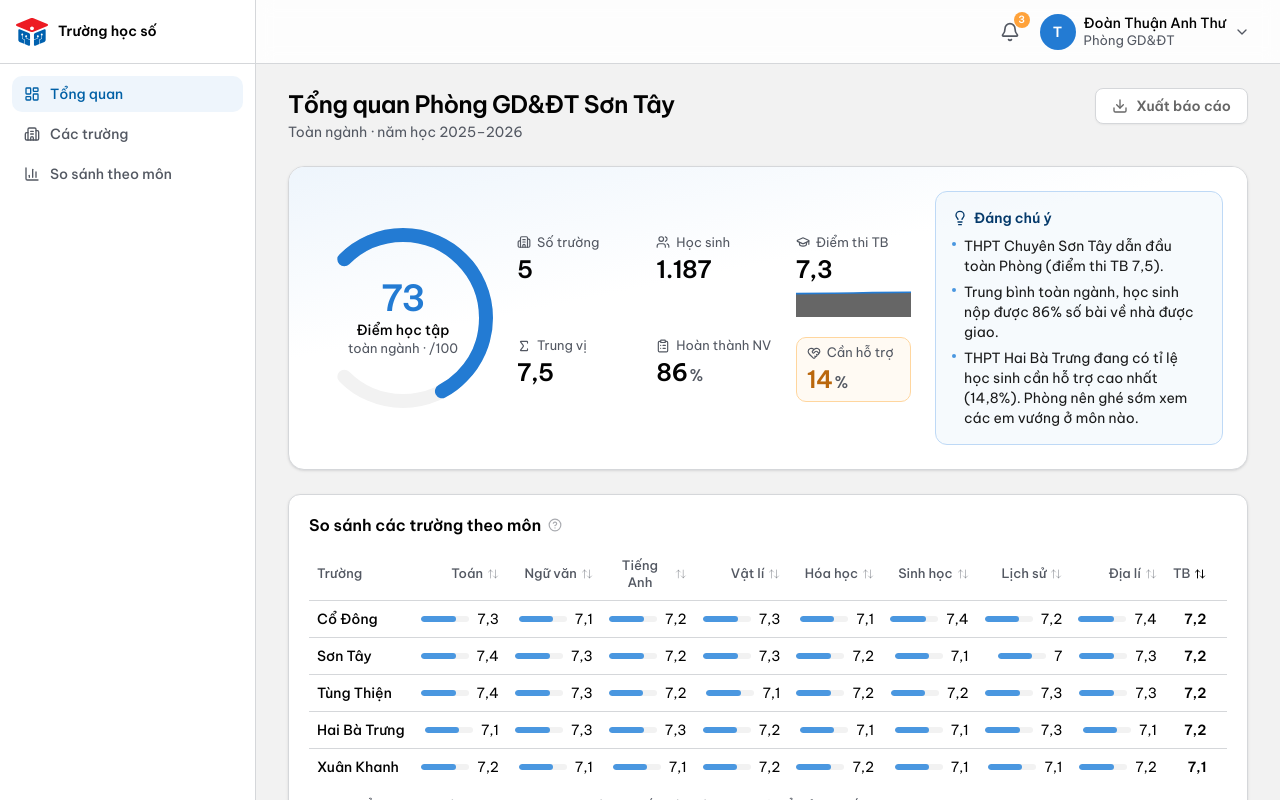
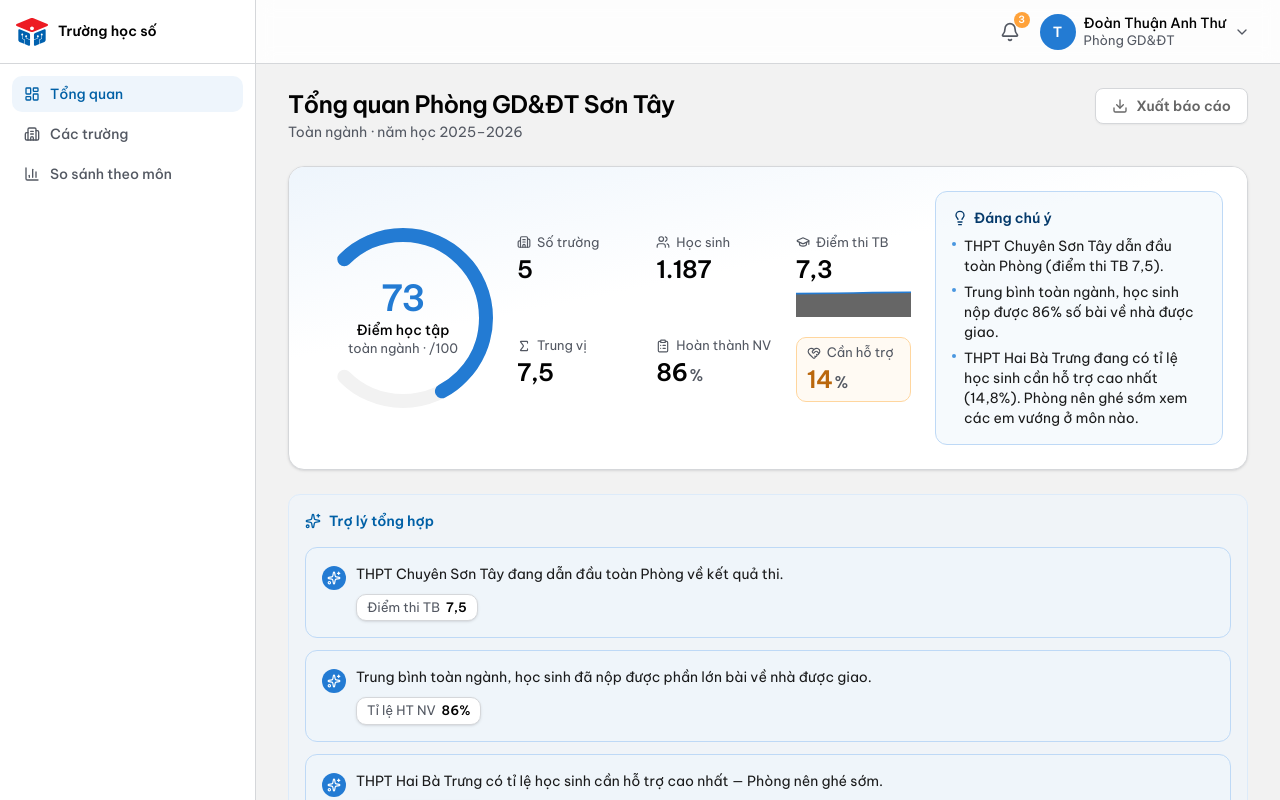
Before and after one commit to bobtechainer/prj-ths-bao-cao-tong, a React (Vite) app: page / in a window 1280 px wide. Both pictures are taken after a click on the button 445 px from the left and 409 px from the top of the page. Built offline with nearby package versions, Linux system fonts and the light colour scheme.

Commit message:
feat(phong): Trợ lý tổng hợp summary with grounded KPI figures

```diff
--- a/src/routes/phong.tsx
+++ b/src/routes/phong.tsx
@@ -8,7 +8,9 @@ import { cn } from "@/lib/utils";
 import { Building2, Users, GraduationCap, Sigma, ClipboardList, HeartHandshake, ChevronRight } from "lucide-react";
 import { PageHeader } from "@/components/report/PageHeader";
 import { ExecutiveHero } from "@/components/report/ExecutiveHero";
+import { TroLySummary } from "@/components/report/TroLySummary";
 import { ExportButton } from "@/components/report/ExportButton";
+import type { NarratedLine } from "@/data/types";
 import { ChartCard } from "@/components/charts/chart-kit";
 import { ComparisonTable } from "@/components/report/ComparisonTable";
 import { TrendLine } from "@/components/charts/TrendLine";
@@ -40,6 +42,21 @@ export default function Phong() {
     `${needSchool.schoolName} đang có tỉ lệ học sinh cần hỗ trợ cao nhất (${pct(needSchool.needSupportPct)}). Phòng nên ghé sớm xem các em vướng ở môn nào.`,
   ];
 
+  const troLyLines: NarratedLine[] = [
+    {
+      text: `${bestSchool.schoolName} đang dẫn đầu toàn Phòng về kết quả thi.`,
+      figures: [{ label: "Điểm thi TB", value: diem(bestSchool.examAvg) }],
+    },
+    {
+      text: "Trung bình toàn ngành, học sinh đã nộp được phần lớn bài về nhà được giao.",
+      figures: [{ label: "Tỉ lệ HT NV", value: pct(o.kpis.completionRate) }],
+    },
+    {
+      text: `${needSchool.schoolName} có tỉ lệ học sinh cần hỗ trợ cao nhất — Phòng nên ghé sớm.`,
+      figures: [{ label: "Cần hỗ trợ", value: pct(needSchool.needSupportPct) }],
+    },
+  ];
+
   return (
     <div className="space-y-6">
       <PageHeader
@@ -62,6 +79,8 @@ export default function Phong() {
         ]}
         highlights={highlights}
       />
+
+      <TroLySummary lines={troLyLines} title="Trợ lý tổng hợp" />
 
       <Reveal>
         <ChartCard
@@ -89,7 +108,7 @@ export default function Phong() {
                 <thead>
                   <tr className="border-b text-muted-foreground">
                     <th className="px-2 py-2 text-left font-medium">Trường</th>
-                    <th className="px-2 py-2 text-right font-medium">Hoàn thành NV</th>
+                    <th className="px-2 py-2 text-right font-medium">Hoàn thành</th>
                     <th className="px-2 py-2 text-right font-medium">Cần hỗ trợ</th>
                     <th className="w-8" aria-hidden />
                   </tr>
```
Also changed, not shown: 1 other file (tests, documents, lock files or other folders).
